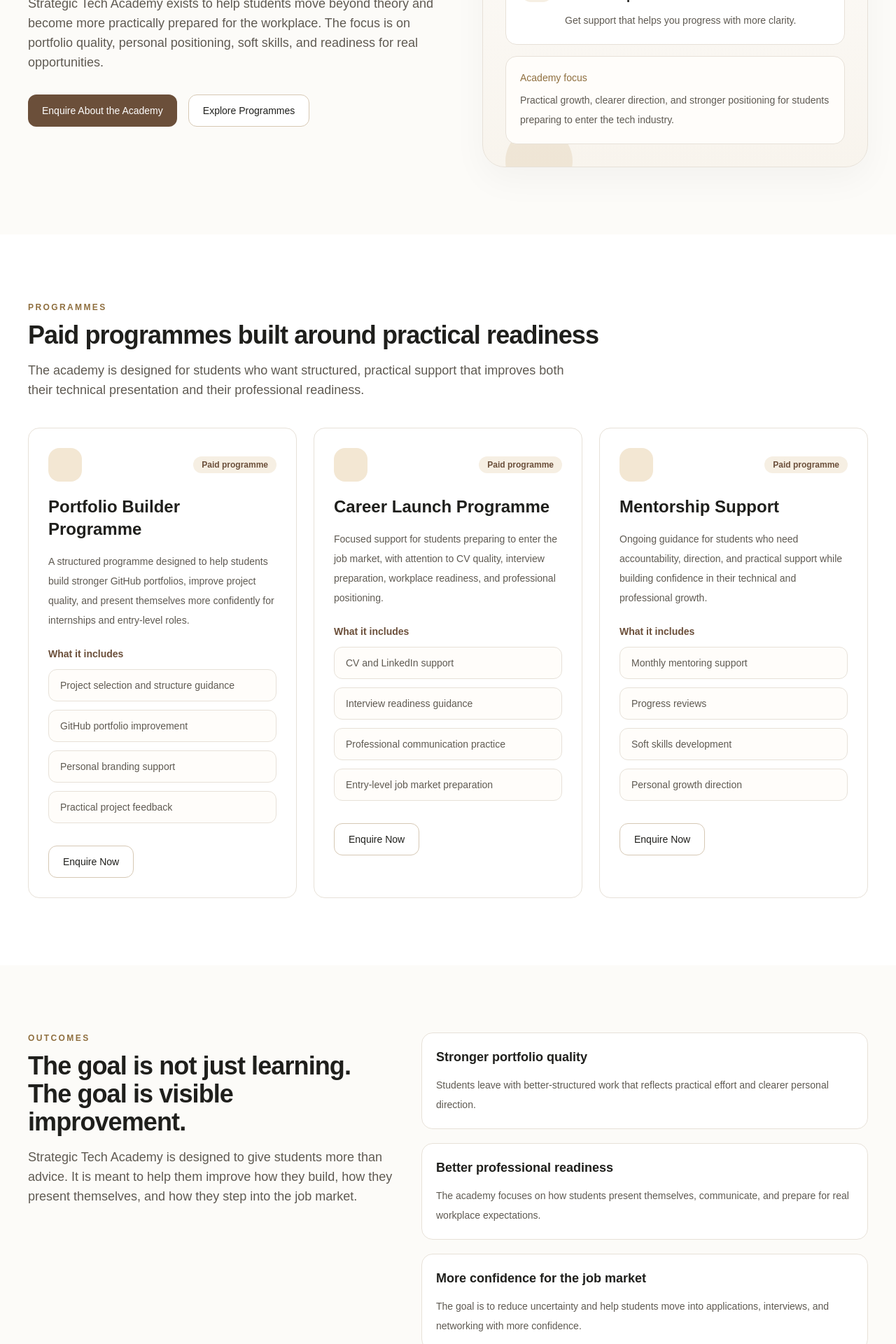
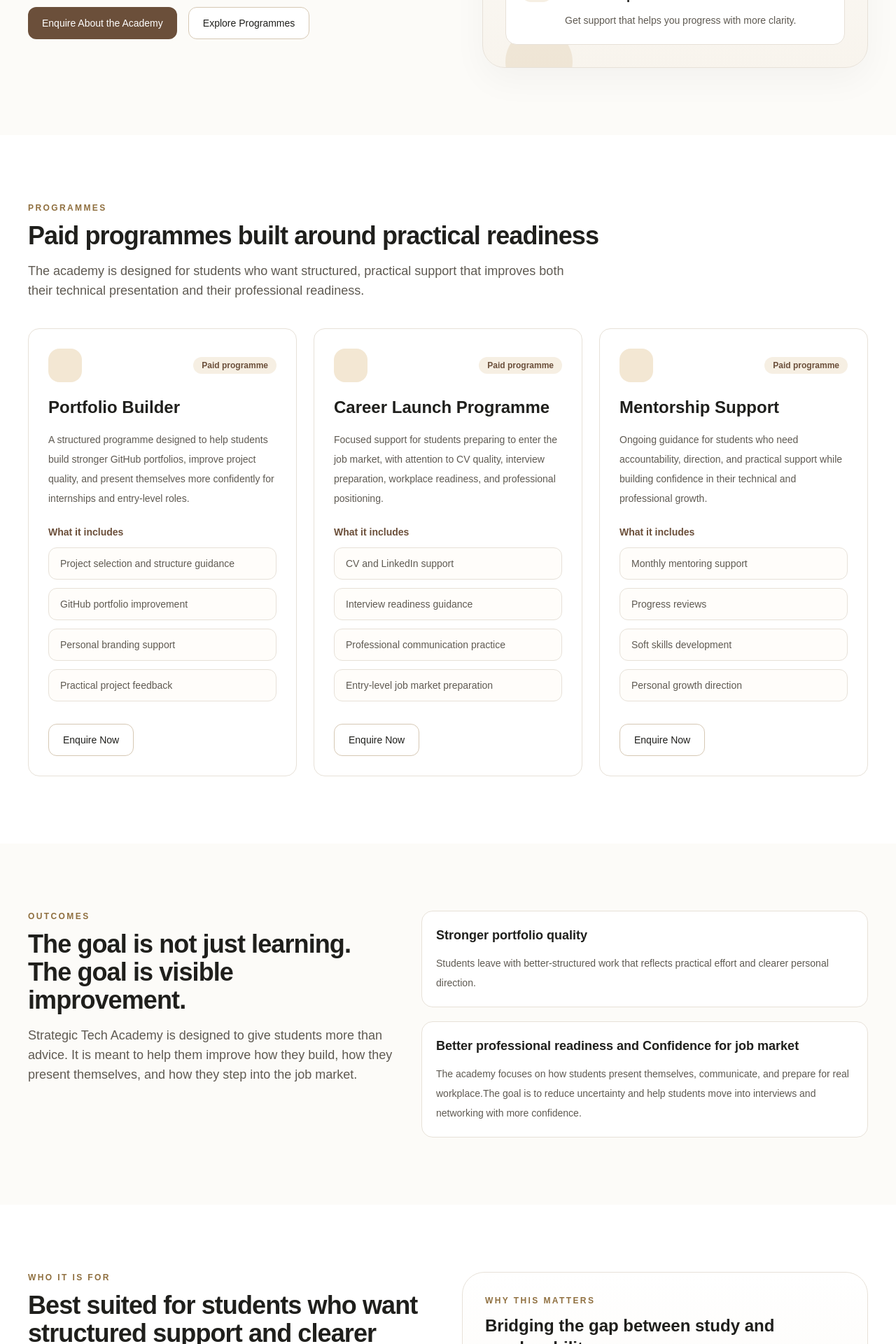
Before and after one commit to chamanoS/StrategicTech-Consulting-App, a Next.js app in the folder strategic-tech-consulting/: page /academy in a window 1280 px wide. Shown: the part 580-2500 px from the top of the page at 70% size. Built offline with nearby package versions, Linux system fonts and the light colour scheme.

Commit message:
edit academy

```diff
--- a/strategic-tech-consulting/app/academy/page.tsx
+++ b/strategic-tech-consulting/app/academy/page.tsx
@@ -2,7 +2,7 @@ import Link from "next/link";
 
 const programs = [
   {
-    title: "Portfolio Builder Programme",
+    title: "Portfolio Builder ",
     description:
       "A structured programme designed to help students build stronger GitHub portfolios, improve project quality, and present themselves more confidently for internships and entry-level roles.",
     points: [
@@ -43,15 +43,11 @@ const outcomes = [
       "Students leave with better-structured work that reflects practical effort and clearer personal direction.",
   },
   {
-    title: "Better professional readiness",
+    title: "Better professional readiness and Confidence for job market",
     description:
-      "The academy focuses on how students present themselves, communicate, and prepare for real workplace expectations.",
+      "The academy focuses on how students present themselves, communicate, and prepare for real workplace.The goal is to reduce uncertainty and help students move into interviews and networking with more confidence.",
   },
-  {
-    title: "More confidence for the job market",
-    description:
-      "The goal is to reduce uncertainty and help students move into applications, interviews, and networking with more confidence.",
-  },
+
 ];
 
 const audience = [
@@ -88,7 +84,7 @@ export default function AcademyPage() {
             <div className="animate-fade-up">
               <p className="eyebrow">Academy</p>
 
-              <h1 className="mt-3 max-w-3xl text-4xl font-semibold tracking-tight text-[var(--text-primary)] md:text-6xl">
+              <h1 className="mt-3 max-w-3xl text-4xl font-semibold tracking-tight text-[var(--text-primary)] md:text-5xl">
                 Career preparation support designed to help students enter the
                 tech job market with more confidence.
               </h1>
@@ -160,16 +156,6 @@ export default function AcademyPage() {
                     </div>
                   ))}
 
-                  <div className="rounded-2xl border bg-[#fffdfa] p-5 subtle-divider">
-                    <p className="text-sm font-medium text-[var(--brand-gold-dark)]">
-                      Academy focus
-                    </p>
-                    <p className="mt-2 text-sm leading-7 text-[var(--text-secondary)]">
-                      Practical growth, clearer direction, and stronger
-                      positioning for students preparing to enter the tech
-                      industry.
-                    </p>
-                  </div>
                 </div>
               </div>
             </div>
```
